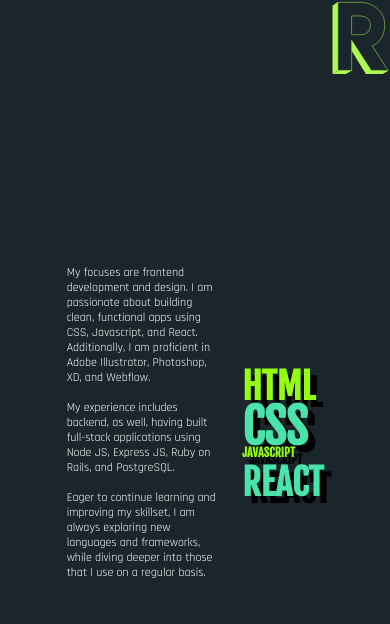
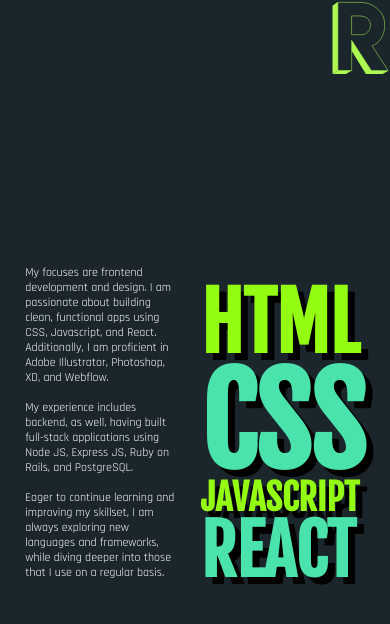
Before and after one commit to renebreslauer/portfolio_website, a React (Create React App) app: page /Skills in a window 390 px wide. Shown: the top 624 px of the page. Built offline with nearby package versions, Linux system fonts and the light colour scheme; a web font is replaced by a local one.

Commit message:
portfolio responsive

```diff
--- a/src/components/SkillsList/SkillsList.module.scss
+++ b/src/components/SkillsList/SkillsList.module.scss
@@ -118,25 +118,25 @@
   cursor: default;
 }
 
-@media (max-width: 500px) {
+@media (max-width: 520px) {
   .skills_list {
     margin-left: 0;
   }
   #css {
-    font-size: 4rem;
-    margin-top: -1rem;
+    font-size: 10rem;
+    margin-top: -2rem;
   }
   #html {
-    font-size: 3rem;
+    font-size: 6.5rem;
     margin-top: 2rem;
   }
   #javascript {
-    font-size: 1rem;
-    margin-top: -1rem;
+    font-size: 3rem;
+    margin-top: -2rem;
   }
 
   #react {
-    font-size: 3rem;
-    margin-top: 0rem;
+    font-size: 5.7rem;
+    margin-top: -1rem;
   }
 }
--- a/src/pages/About/About.module.scss
+++ b/src/pages/About/About.module.scss
@@ -54,12 +54,17 @@
   width: 20ch;
   height: 20ch;
   border-radius: 50%;
+  top: 20vh;
+  right: 20vw;
   position: absolute;
   animation: scaleUp 1s;
   transition: scaleUp ease-in-out 1s;
 }
 
 @media (max-width: 490px) {
+  .about_content {
+    width: 60%;
+  }
   .about_body {
     font-size: 1rem;
     line-height: 1.5rem;
--- a/src/pages/Portfolio/Portfolio.module.css
+++ b/src/pages/Portfolio/Portfolio.module.css
@@ -169,7 +169,7 @@
 
 @media (max-width: 1050px) {
   .portfolio_wrapper {
-    margin-top: 10rem;
+    margin-top: 20rem;
     height: 80vh;
     display: flex;
     flex-direction: column;
@@ -178,11 +178,11 @@
     align-content: center;
   }
   .project_one_wrapper {
-    height: 60vh;
+    min-height: 55vh;
   }
   .project_two_wrapper {
-    height: 60vh;
-    margin-left: 0;
+    min-height: 55vh;
+    margin-left: -2%;
   }
   .project1 {
     height: 30ch;
```
